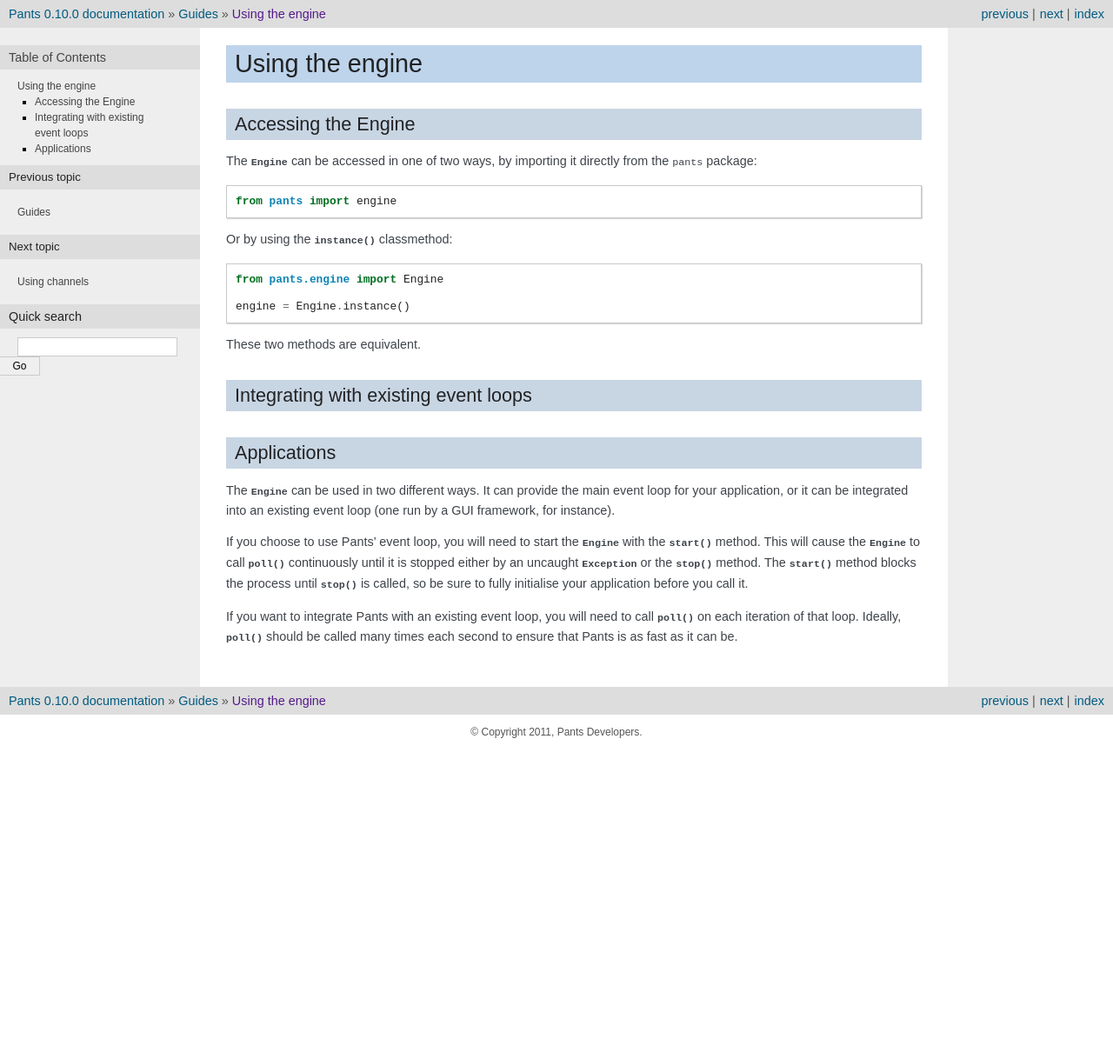
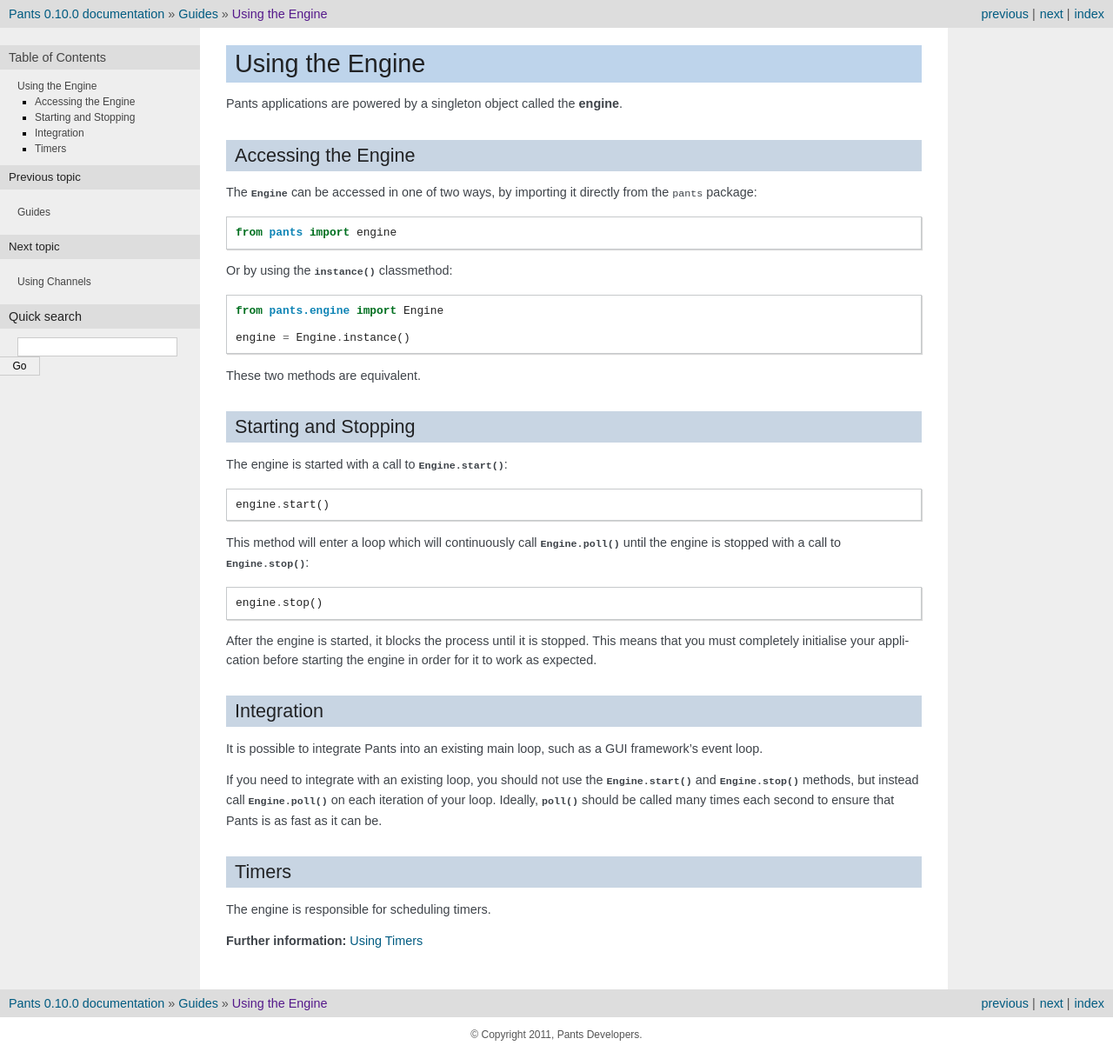
Before and after one commit to ecdavis/pants, a Sphinx documentation site: the page built from docs/guides/engine.rst, in a window 1280 px wide. Shown: the whole page at 87% size. Built offline with Sphinx 7.4.7, drawn with Linux system fonts in a browser that asks for light colours; before the commit the page ends 900 px from its top, so only the background shows below that.

Commit message:
Wrote the Using the Engine guide.

```diff
--- a/docs/guides/channels.rst
+++ b/docs/guides/channels.rst
@@ -1,4 +1,4 @@
-Using channels
+Using Channels
 **************
 
 Network Channels
--- a/docs/guides/engine.rst
+++ b/docs/guides/engine.rst
@@ -1,5 +1,8 @@
-Using the engine
+Using the Engine
 ****************
+
+Pants applications are powered by a singleton object called the **engine**.
+
 
 Accessing the Engine
 ====================
@@ -18,27 +21,42 @@
 These two methods are equivalent.
 
 
-Integrating with existing event loops
-=====================================
+Starting and Stopping
+=====================
 
-Applications
-============
+The engine is started with a call to
+:meth:`Engine.start() <pants.engine.Engine.start>`::
 
-The :obj:`~pants.engine.Engine` can be used in two different ways. It
-can provide the main event loop for your application, or it can be
-integrated into an existing event loop (one run by a GUI framework, for
-instance).
+    engine.start()
 
-If you choose to use Pants' event loop, you will need to start the
-:obj:`~pants.engine.Engine` with the :meth:`~pants.engine.Engine.start`
-method. This will cause the :obj:`~pants.engine.Engine` to call
-:meth:`~pants.engine.Engine.poll` continuously until it is stopped
-either by an uncaught :exc:`Exception` or the
-:meth:`~pants.engine.Engine.stop` method. The :meth:`~pants.engine.Engine.start` method blocks the process until
-:meth:`~pants.engine.Engine.stop` is called, so be sure to fully initialise
-your application before you call it.
+This method will enter a loop which will continuously call
+:meth:`Engine.poll() <pants.engine.Engine.poll>` until the engine is stopped
+with a call to :meth:`Engine.stop() <pants.engine.Engine.stop>`::
 
-If you want to integrate Pants with an existing event loop, you will need
-to call :meth:`~pants.engine.Engine.poll` on each iteration of that loop.
-Ideally, :meth:`~pants.engine.Engine.poll` should be called many times
+    engine.stop()
+
+After the engine is started, it blocks the process until it is stopped. This
+means that you must completely initialise your application before starting the
+engine in order for it to work as expected.
+
+
+Integration
+===========
+
+It is possible to integrate Pants into an existing main loop, such as a GUI
+framework's event loop.
+
+If you need to integrate with an existing loop, you should not use the
+:meth:`Engine.start() <pants.engine.Engine.start>` and
+:meth:`Engine.stop() <pants.engine.Engine.stop>` methods, but instead call
+:meth:`Engine.poll() <pants.engine.Engine.poll>` on each iteration of your
+loop. Ideally, :meth:`~pants.engine.Engine.poll` should be called many times
 each second to ensure that Pants is as fast as it can be.
+
+
+Timers
+======
+
+The engine is responsible for scheduling timers.
+
+**Further information:** :doc:`timers`
```
Also changed, not shown: docs/overview.rst (+14 -14 lines).
